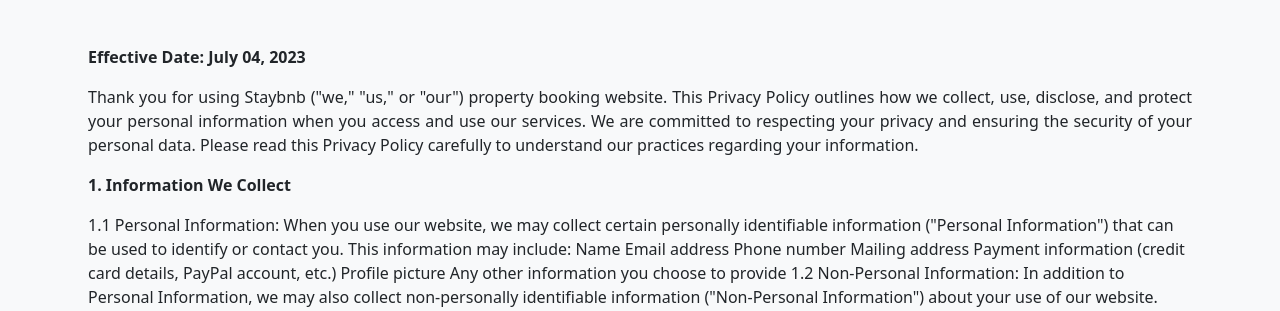
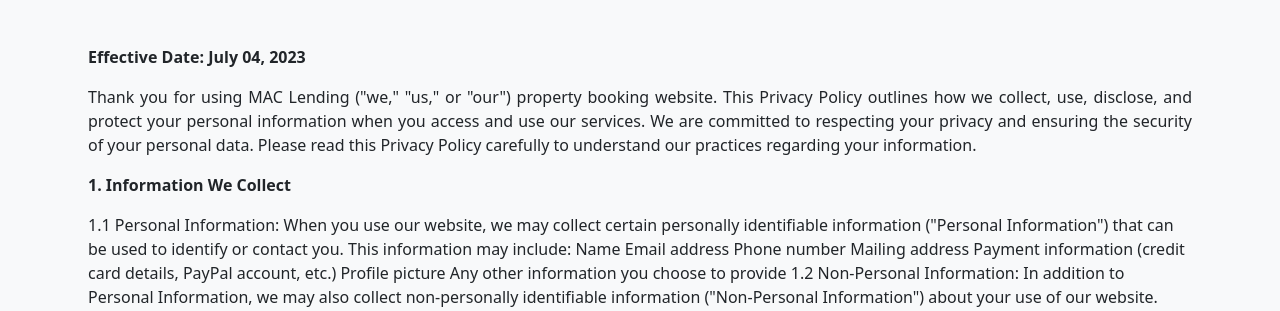
Before and after one commit to aldrin1997/kodego-capstone-project, a PHP site: page /privacy.php in a window 1280 px wide. Shown: the part 365-676 px from the top of the page. Run offline with PHP 8.4, Linux system fonts and the light colour scheme; some libraries are stand-ins or nearby versions.

Commit message:
edit o privacy policy

```diff
--- a/privacy.php
+++ b/privacy.php
@@ -49,7 +49,7 @@
   <div class="container p-5">
     <h1>Privacy Policy</h1>
     <p class="mt-5"><b>Effective Date: July 04, 2023</b></p>
-    <p>Thank you for using Staybnb ("we," "us," or "our") property booking website. This Privacy Policy outlines how
+    <p>Thank you for using MAC Lending ("we," "us," or "our") property booking website. This Privacy Policy outlines how
         we collect, use, disclose, and protect your personal information when you access and use our services. We
         are committed to respecting your privacy and ensuring the security of your personal data. Please read this
         Privacy Policy carefully to understand our practices regarding your information.
```
